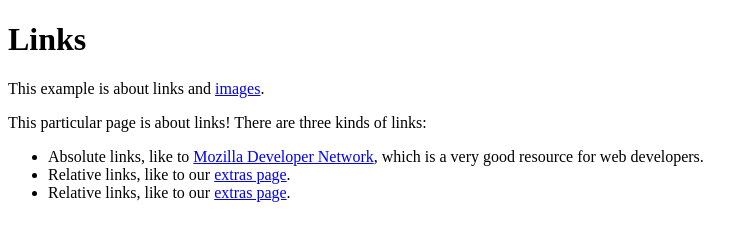
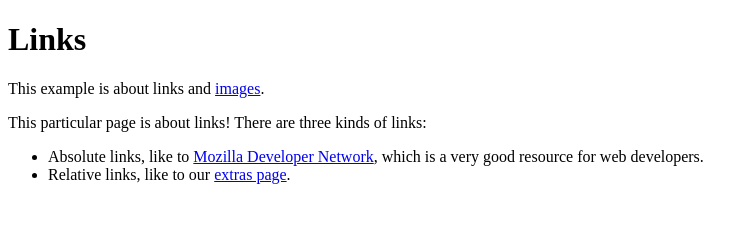
Before and after one commit to AimDad94/git_test, a plain HTML site: page links-and-images/links.html in a window 1280 px wide. Shown: the whole page, without its empty margins (0-755 px from the left). Drawn offline with Linux system fonts and the light colour scheme.

Commit message:
links og mere

```diff
--- a/links-and-images/links.html
+++ b/links-and-images/links.html
@@ -21,8 +21,6 @@
     <li>Relative links, like to our <a href='misc/extras.html'>extras
     page</a>.</li>
 
-    <li>Relative links, like to our <a href='misc/extras.html'>extras
-    page</a>.</li>
 </ul>
 
   </body>
```
